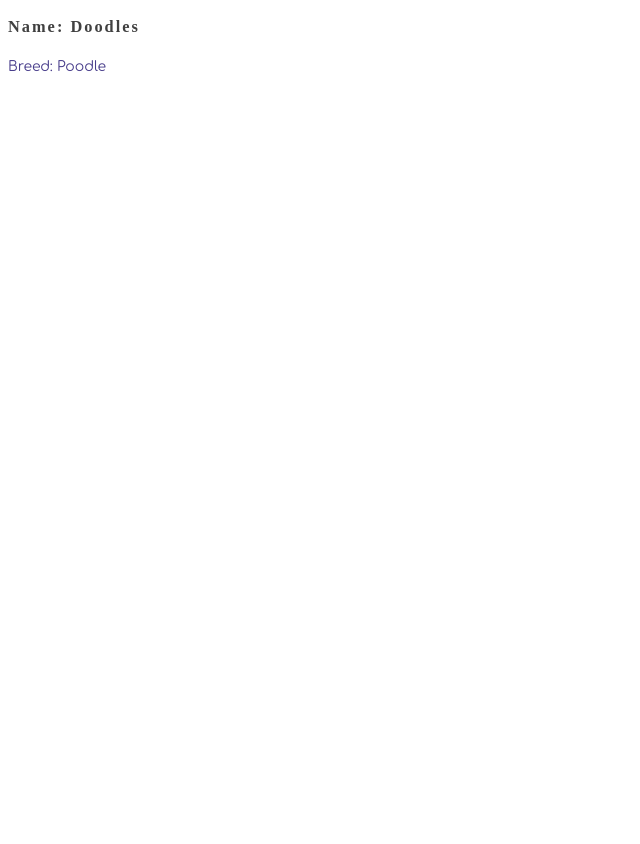
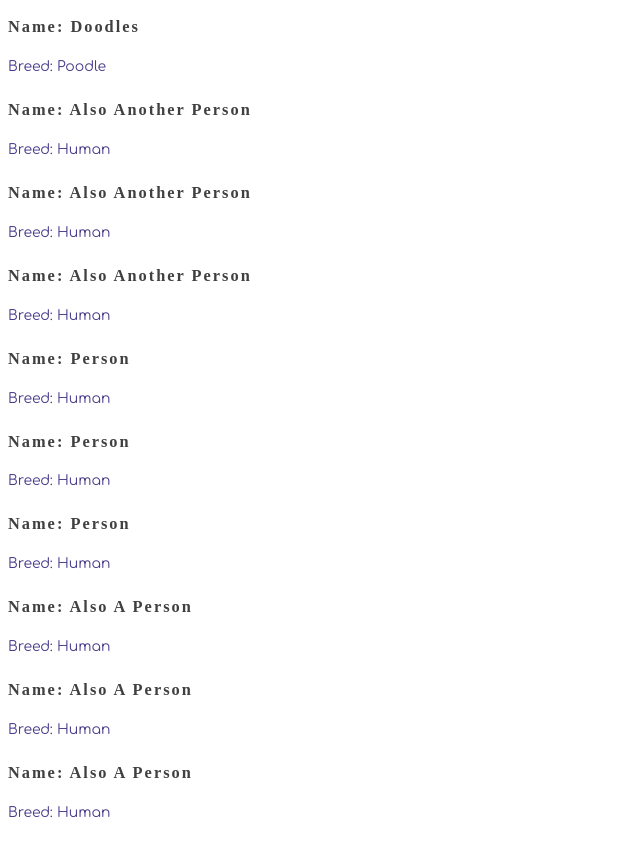
Before and after one commit to CarolineMadison/Kennels-C36, a React (Create React App) app: page / in a window 1280 px wide. Shown: the part 4153-4997 px from the top of the page, without its empty margins (0-640 px from the left). Before the commit the page ends 4251 px from the top, so only its background shows below. Built offline with nearby package versions, Linux system fonts and the light colour scheme; a web font is replaced by a local one.

Commit message:
finished chapter one practice exercise

```diff
--- a/src/components/Kennel.js
+++ b/src/components/Kennel.js
@@ -1,6 +1,9 @@
 import React, { Component } from 'react'
 import './Kennel.css'
 import AnimalCard from './animal/AnimalCard';
+import EmployeeCard from './employee/EmployeeCard';
+import LocationCard from './location/LocationCard';
+import OwnerCard from './owner/OwnerCard';
 
 class Kennel extends Component {
     render() {
@@ -20,6 +23,22 @@ class Kennel extends Component {
                     <AnimalCard />
                     <AnimalCard />
                 </div>
+                <div>
+                    <EmployeeCard />
+                    <EmployeeCard />
+                    <EmployeeCard/>
+                </div>
+                <div>
+                    <LocationCard />
+                    <LocationCard />
+                    <LocationCard />
+
+                </div>
+                <div>
+                    <OwnerCard />
+                    <OwnerCard />
+                    <OwnerCard />
+                </div>
             </div>
         );
     }
--- /dev/null
+++ b/src/components/employee/EmployeeCard.js
@@ -0,0 +1,19 @@
+import React, { Component } from 'react';
+
+class EmployeeCard extends Component {
+  render() {
+    return (
+      <div className="card">
+        <div className="card-content">
+          {/* <picture>
+            <img src={require('./dog.svg')} alt="My Dog" />
+          </picture> */}
+          <h3>Name: <span className="card-petname">Also Another Person</span></h3>
+          <p>Breed: Human</p>
+        </div>
+      </div>
+    );
+  }
+}
+
+export default EmployeeCard;
--- /dev/null
+++ b/src/components/location/LocationCard.js
@@ -0,0 +1,19 @@
+import React, { Component } from 'react';
+
+class LocationCard extends Component {
+  render() {
+    return (
+      <div className="card">
+        <div className="card-content">
+          {/* <picture>
+            <img src={require('./dog.svg')} alt="My Dog" />
+          </picture> */}
+          <h3>Name: <span className="card-petname">Person</span></h3>
+          <p>Breed: Human</p>
+        </div>
+      </div>
+    );
+  }
+}
+
+export default LocationCard;
--- /dev/null
+++ b/src/components/owner/OwnerCard.js
@@ -0,0 +1,19 @@
+import React, { Component } from 'react';
+
+class OwnerCard extends Component {
+  render() {
+    return (
+      <div className="card">
+        <div className="card-content">
+          {/* <picture>
+            <img src={require('./dog.svg')} alt="My Dog" />
+          </picture> */}
+          <h3>Name: <span className="card-petname">Also A Person</span></h3>
+          <p>Breed: Human</p>
+        </div>
+      </div>
+    );
+  }
+}
+
+export default OwnerCard;
```
